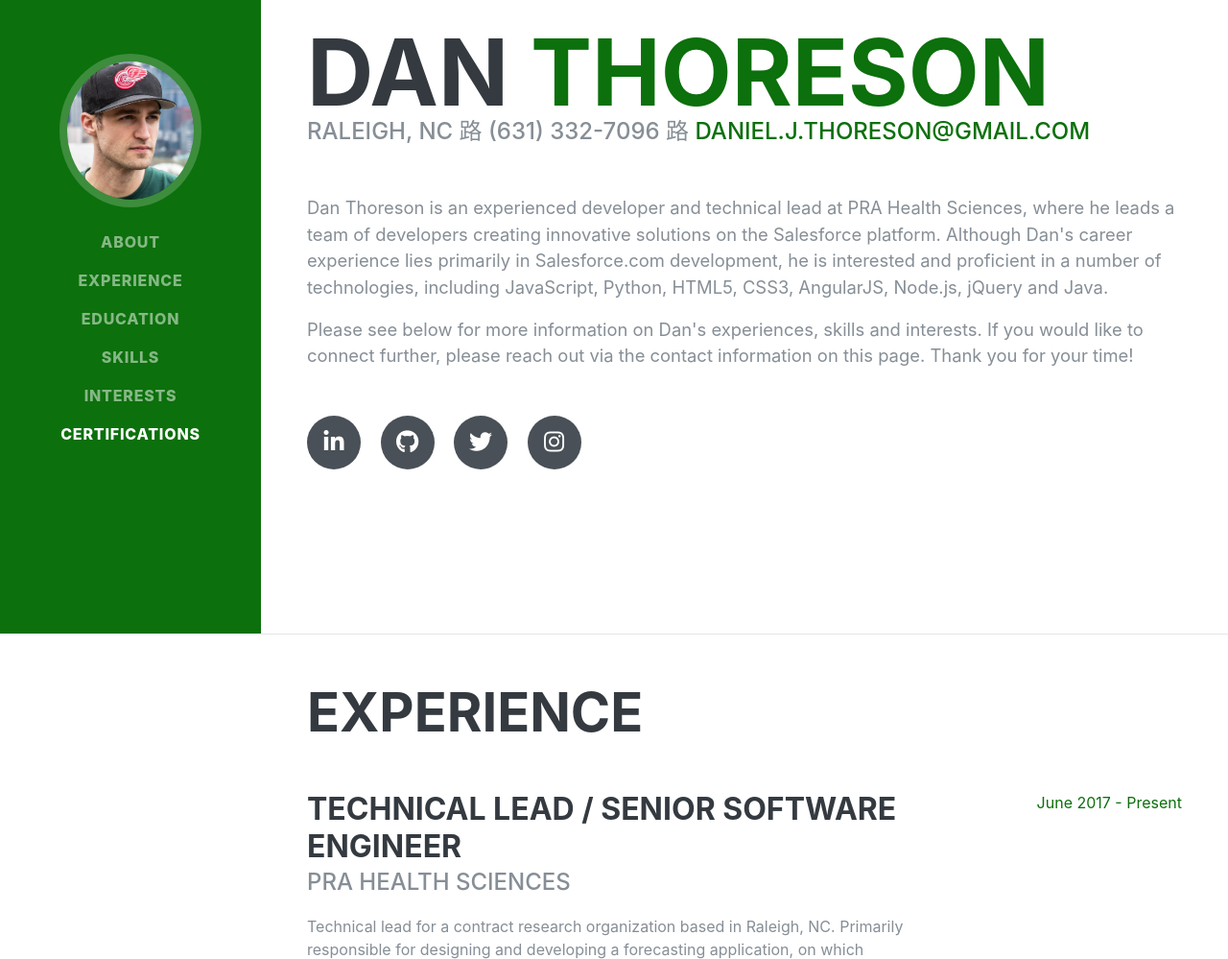
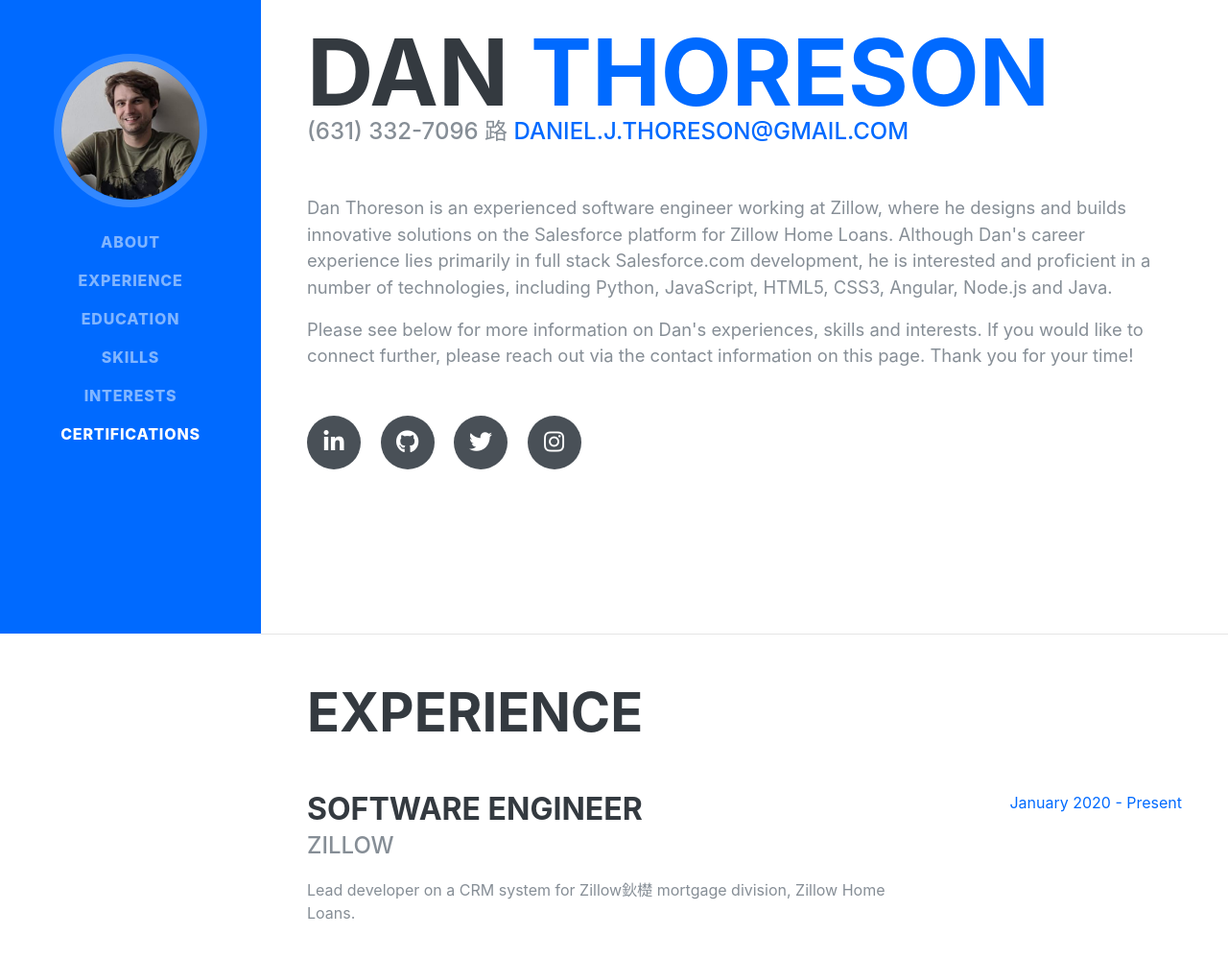
Before and after one commit to dthores1/personal-site, a plain HTML site: page index.html in a window 1280 px wide. Shown: the part 140-1139 px from the top of the page at 96% size. Drawn offline with Linux system fonts and the light colour scheme; a web font is replaced by a local one.

Commit message:
Add work experience and change site colors

```diff
--- a/css/resume.css
+++ b/css/resume.css
@@ -3,6 +3,10 @@
  * Copyright 2013-2019 Start Bootstrap
  * Licensed under MIT (https://github.com/BlackrockDigital/startbootstrap-resume/blob/master/LICENSE)
  */
+
+:root {
+    --site-color: rgb(0 106 255);
+}
 
 body {
   font-family: 'Muli', -apple-system, BlinkMacSystemFont, 'Segoe UI', Roboto, 'Helvetica Neue', Arial, sans-serif, 'Apple Color Emoji', 'Segoe UI Emoji', 'Segoe UI Symbol', 'Noto Color Emoji';
@@ -72,7 +76,7 @@
 }
 
 .social-icons a:hover {
-  background-color: #0C700C;
+  background-color: var(--site-color);
 }
 
 .dev-icons {
@@ -80,7 +84,7 @@
 }
 
 .dev-icons .list-inline-item i:hover {
-  color: #0C700C;
+  color: var(--site-color);
 }
 
 #sideNav .navbar-nav .nav-item .nav-link {
@@ -176,15 +180,15 @@
 }
 
 .bg-primary {
-  background-color: #0C700C !important;
+  background-color: var(--site-color) !important;
 }
 
 .text-primary {
-  color: #0C700C !important;
+  color: var(--site-color) !important;
 }
 
 a {
-  color: #0C700C;
+  color: var(--site-color);
 }
 
 a:hover, a:focus, a:active {
--- a/index.html
+++ b/index.html
@@ -34,7 +34,7 @@
     <a class="navbar-brand js-scroll-trigger" href="#page-top">
       <span class="d-block d-lg-none">Dan Thoreson</span>
       <span class="d-none d-lg-block">
-        <img class="img-fluid img-profile rounded-circle mx-auto mb-2" src="img/profile.jpg" alt="">
+        <img class="img-fluid img-profile rounded-circle mx-auto mb-2" src="img/profile_pic.jpeg" alt="">
       </span>
     </a>
     <button class="navbar-toggler" type="button" data-toggle="collapse" data-target="#navbarSupportedContent" aria-controls="navbarSupportedContent" aria-expanded="false" aria-label="Toggle navigation">
@@ -71,11 +71,17 @@
         <h1 class="mb-0">Dan
           <span class="text-primary">Thoreson</span>
         </h1>
-        <div class="subheading mb-5">Raleigh, NC · (631) 332-7096 ·
+
+        <div class="subheading mb-5">(631) 332-7096 ·
           <a href="mailto:daniel.j.thoreson@gmail.com">daniel.j.thoreson@gmail.com</a>
         </div>
 
-        <p class="lead">Dan Thoreson is an experienced developer and technical lead at PRA Health Sciences, where he leads a team of developers creating innovative solutions on the Salesforce platform. Although Dan's career experience lies primarily in Salesforce.com development, he is interested and proficient in a number of technologies, including JavaScript, Python, HTML5, CSS3, AngularJS, Node.js, jQuery and Java.</p>
+        <!-- With location -->
+        <!-- <div class="subheading mb-5">Raleigh, NC · (631) 332-7096 ·
+          <a href="mailto:daniel.j.thoreson@gmail.com">daniel.j.thoreson@gmail.com</a>
+        </div> -->
+
+        <p class="lead">Dan Thoreson is an experienced software engineer working at Zillow, where he designs and builds innovative solutions on the Salesforce platform for Zillow Home Loans. Although Dan's career experience lies primarily in full stack Salesforce.com development, he is interested and proficient in a number of technologies, including Python, JavaScript, HTML5, CSS3, Angular, Node.js and Java.</p>
 
         <p class="lead mb-5"> Please see below for more information on Dan's experiences, skills and interests. If you would like to connect further, please reach out via the contact information on this page. Thank you for your time!</p>
 
@@ -104,12 +110,23 @@
 
         <div class="resume-item d-flex flex-column flex-md-row justify-content-between mb-5">
           <div class="resume-content">
+            <h3 class="mb-0">Software Engineer</h3>
+            <div class="subheading mb-3">Zillow</div>
+            <p>Lead developer on a CRM system for Zillow’s mortgage division, Zillow Home Loans.</p>
+          </div>
+          <div class="resume-date text-md-right">
+            <span class="text-primary">January 2020 - Present</span>
+          </div>
+        </div>
+
+        <div class="resume-item d-flex flex-column flex-md-row justify-content-between mb-5">
+          <div class="resume-content">
             <h3 class="mb-0">Technical Lead / Senior Software Engineer</h3>
             <div class="subheading mb-3">PRA Health Sciences</div>
             <p>Technical lead for a contract research organization based in Raleigh, NC. Primarily responsible for designing and developing a forecasting application, on which business users can project and model their clinical studies. In this role, Dan has devised numerous solutions to improve the scalability and performance of this application, and has created custom user interfaces where users can view and modify study timelines. Other responsibilities include: mentoring and assiting junior developers, collaborating with business users on requirements and designs, providing estimates and timelines to management, and presenting architectural designs and changes to design governance teams.   </p>
           </div>
           <div class="resume-date text-md-right">
-            <span class="text-primary">June 2017 - Present</span>
+            <span class="text-primary">June 2017 - January 2020</span>
           </div>
         </div>
 
@@ -193,13 +210,16 @@
         <div class="subheading mb-3">Programming Languages &amp; Tools</div>
         <ul class="list-inline dev-icons">
           <li class="list-inline-item">
+            <i class="fab fa-python"></i>
+          </li>
+          <li class="list-inline-item">
             <i class="fab fa-js"></i>
           </li>
           <li class="list-inline-item">
-            <i class="fab fa-salesforce"></i>
+            <i class="fab fa-aws"></i>
           </li>
           <li class="list-inline-item">
-              <i class="fab fa-python"></i>
+            <i class="fab fa-salesforce"></i>
           </li>
           <li class="list-inline-item">
             <i class="fab fa-html5"></i>
@@ -215,15 +235,6 @@
           </li>
           <li class="list-inline-item">
             <i class="fab fa-node-js"></i>
-          </li>
-          <li class="list-inline-item">
-            <i class="fab fa-wordpress"></i>
-          </li>
-          <li class="list-inline-item">
-            <i class="fab fa-bootstrap"></i>
-          </li>
-          <li class="list-inline-item">
-            <i class="fab fa-grunt"></i>
           </li>
           <li class="list-inline-item">
             <i class="fab fa-npm"></i>
```
Also changed, not shown: css/resume.min.css, img/profile_pic.jpeg (added).
